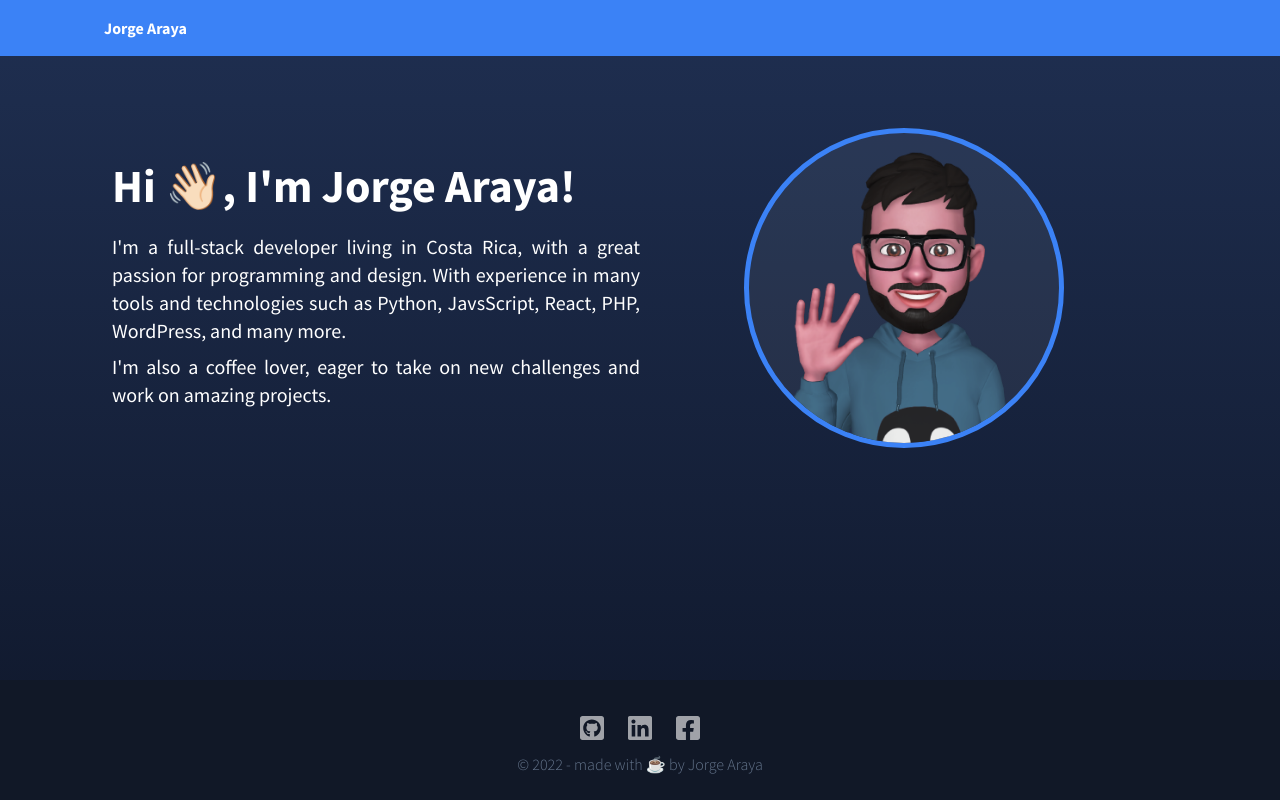
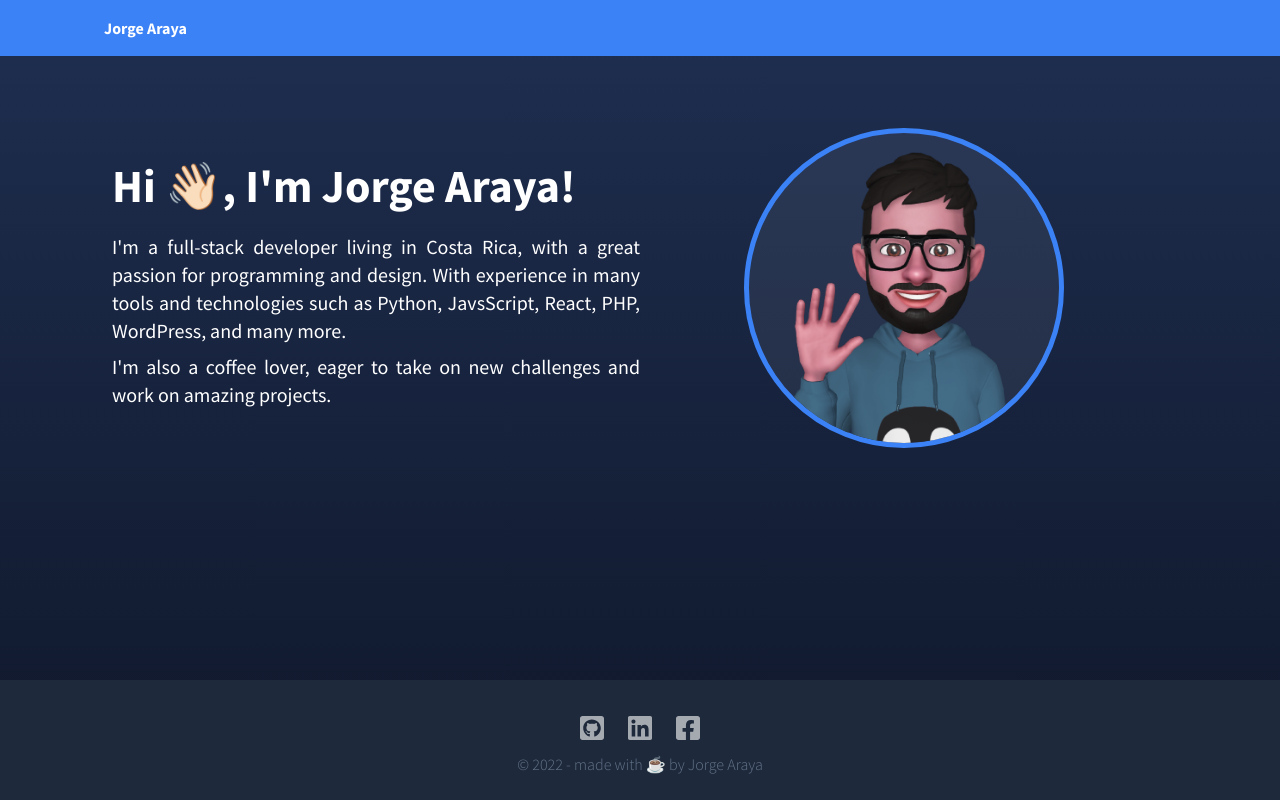
Before and after one commit to jorgearaya474/nxt-site, a Next.js app: page / in a window 1280 px wide. Built offline with nearby package versions, Linux system fonts and the light colour scheme.

Commit message:
change footer background

```diff
--- a/components/footer.js
+++ b/components/footer.js
@@ -1,6 +1,6 @@
 export default function Footer() {
   return (
-    <footer className="bg-gray-900 mt-8 py-6">
+    <footer className="bg-slate-800 mt-8 py-6">
 
       <div className="container mx-auto flex justify-center text-white">
           <a href="https://github.com/jorgearaya474" title="Github">
```
